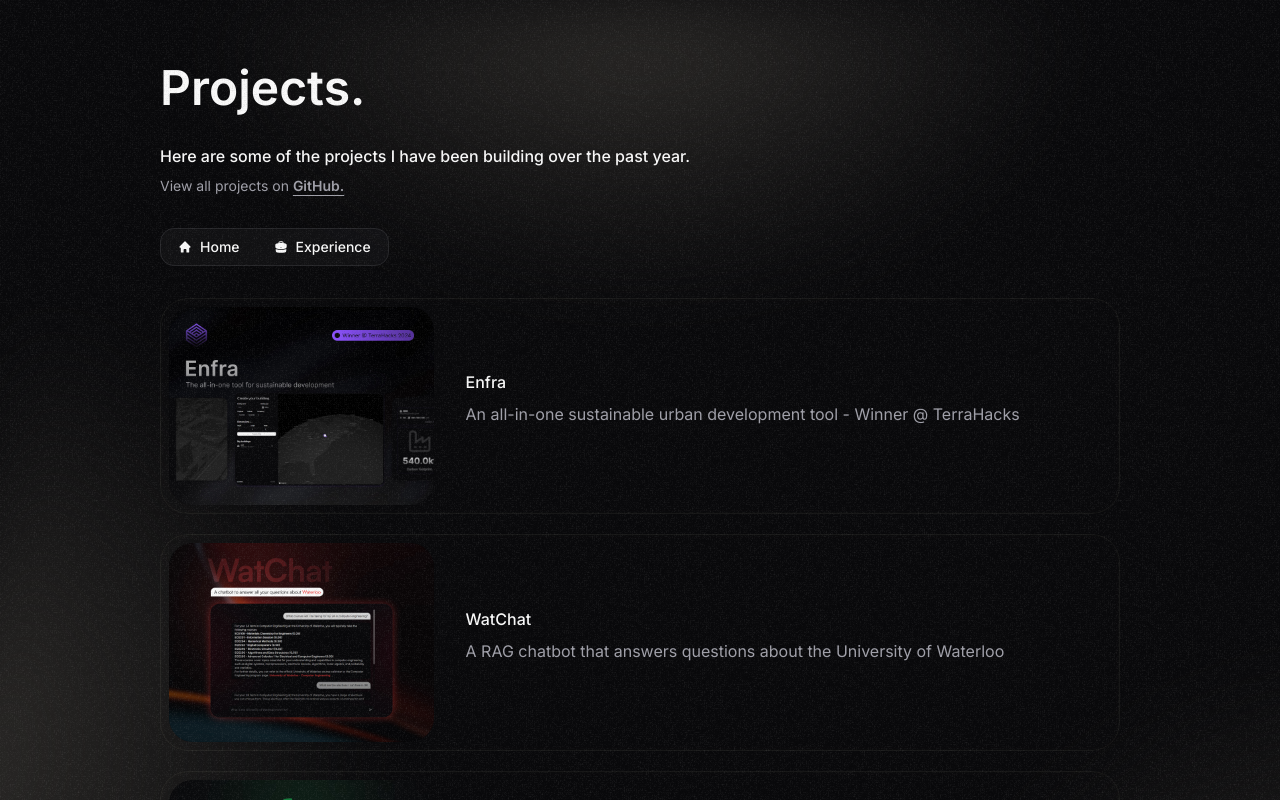
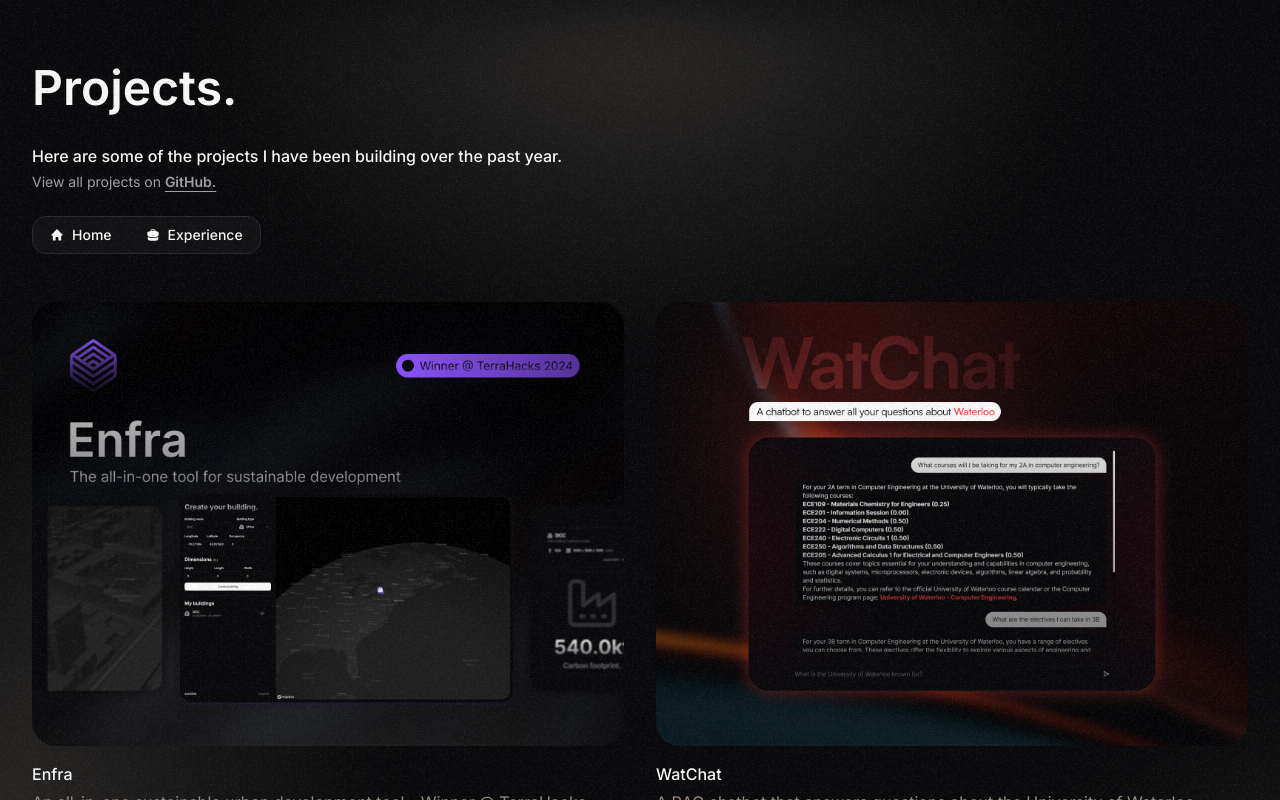
Before and after one commit to sunniekapar/portfolio, a Next.js app: page /projects in a window 1280 px wide. Shown: the top 800 px of the page. Built offline with nearby package versions, Linux system fonts and the light colour scheme.

Commit message:
update projects page

```diff
--- a/app/experience/page.tsx
+++ b/app/experience/page.tsx
@@ -54,11 +54,11 @@ export default function page() {
   return (
     <>
       <Background />
-      <Template className="max-w-screen-md">
+      <Template className="max-w-screen-lg">
         <FadeIn>
-          <div className="mb-20">
-            <h1 className="mb-10 text-5xl font-semibold">Experience.</h1>
-            <p className="mb-4 font-medium">
+          <div className="mb-12">
+            <h1 className="mb-8 text-5xl font-semibold">Experience.</h1>
+            <p className="mb-4 font-medium text-muted-foreground">
               You can learn more about me on{" "}
               <span className="font-semibold italic underline underline-offset-2">
                 <Link
@@ -67,7 +67,7 @@ export default function page() {
                 >
                   Linkedin
                 </Link>
-              </span>{" "}
+              </span>
             </p>
             <NavigationMenu buttons={navigationMenuButtons} />
           </div>
--- a/app/projects/components/project-card.tsx
+++ b/app/projects/components/project-card.tsx
@@ -1,36 +1,40 @@
-import BentoCard from "@/components/bento-card";
 import FadeIn from "@/components/fade-in";
 import { ProjectDataProps } from "@/data";
+import Image from "next/image";
 import Link from "next/link";
-import Image from "next/image";
 import { FaArrowRight } from "react-icons/fa";
 
 export default function ProjectCard({ title, summary }: ProjectDataProps) {
   const slug = title.toLowerCase().replaceAll(" ", "-");
   return (
     <Link href={`/projects/${slug}`}>
-      <BentoCard className="!p-2">
-        <FadeIn className="group flex flex-col gap-4 hover:cursor-pointer sm:grid sm:grid-cols-four-ten">
-          <div className="relative aspect-[4/3] w-full overflow-hidden rounded-sm bg-gradient-to-br from-background to-transparent bg-cover">
+      <FadeIn className="group flex flex-col gap-4 hover:cursor-pointer">
+        <div className="group relative aspect-[4/3] w-full max-w-screen-sm rounded-sm bg-gradient-to-br from-background to-transparent bg-cover">
+          <Image
+            quality={1}
+            src={`/images/projects/${slug}.jpg`}
+            alt={title}
+            fill
+            className="absolute inset-0 object-cover opacity-0 blur-3xl saturate-200 transition-opacity duration-300 ease-smooth group-hover:opacity-80"
+          />
           <Image
             src={`/images/projects/${slug}.jpg`}
             alt={title}
             fill
-              className="relative aspect-[4/3] object-cover"
+            className="relative aspect-[4/3] rounded-sm object-cover"
           />
         </div>
 
-          <div className="flex h-full flex-col justify-center gap-2 px-4 pb-4">
+        <div className="flex h-full flex-col justify-center gap-1">
           <span className="flex items-center gap-4">
             <h3 className="font-medium"> {title} </h3>
             <FaArrowRight className="-translate-x-1 scale-95 opacity-0 duration-200 group-hover:translate-x-0 group-hover:scale-100 group-hover:opacity-100" />
           </span>
-            <p className="whitespace-pre-wrap text-muted-foreground">
+          <p className="whitespace-pre-wrap text-accent-foreground">
             {summary}
           </p>
         </div>
       </FadeIn>
-      </BentoCard>
     </Link>
   );
 }
--- a/app/projects/page.tsx
+++ b/app/projects/page.tsx
@@ -1,10 +1,9 @@
+import FadeIn from "@/components/fade-in";
 import NavigationMenu from "@/components/navigation-menu";
-import FadeIn from "@/components/fade-in";
 import Template from "@/components/template";
 import { projectData } from "@/data";
 import Link from "next/link";
-import React from "react";
-import { HiMiniHome, HiBriefcase } from "react-icons/hi2";
+import { HiBriefcase, HiMiniHome } from "react-icons/hi2";
 import Background from "./components/background";
 import ProjectCard from "./components/project-card";
 
@@ -22,16 +21,15 @@ export default function page() {
   return (
     <>
       <Background />
-      <Template className="max-w-screen-lg">
+      <Template className="max-w-screen-xl">
         <FadeIn>
-          <div className="mb-8">
+          <div className="mb-12">
             <h1 className="mb-8 text-5xl font-semibold"> Projects.</h1>
-
-            <p className="mb-2 font-medium">
+            <p className="mb-1 font-medium">
               Here are some of the projects I have been building over the past
               year.
             </p>
-            <p className="mb-8 text-sm text-muted-foreground">
+            <p className="mb-6 text-sm text-muted-foreground">
               View all projects on{" "}
               <Link
                 className="cursor-pointer font-semibold underline underline-offset-4"
@@ -45,7 +43,7 @@ export default function page() {
             <NavigationMenu buttons={navigationMenuButtons} />
           </div>
 
-          <FadeIn staggerChildren={0.2} className="space-y-5">
+          <FadeIn staggerChildren={0.2} className="grid gap-8 md:grid-cols-2">
             {projectData.map((project) => {
               return <ProjectCard key={project.title} {...project} />;
             })}
```
Lines whose indentation alone changed are shown as unchanged.
